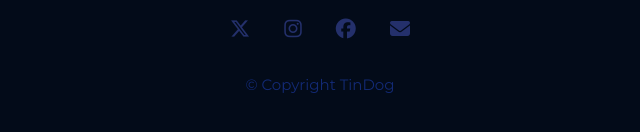
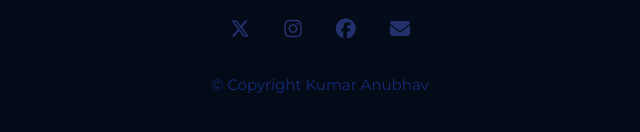
Before and after one commit to KumarAnubhav64/portfolio, a plain HTML site: page index.html in a window 1280 px wide. Shown: the part 2991-3123 px from the top of the page, 320-960 px from the left. Drawn offline with nearby package versions, Linux system fonts and the light colour scheme.

Commit message:
Please enter the commit message for your changes. Lines starting with '#' will be ignored, and an empty message aborts the commit.
On branch main
Your branch is up to date with 'origin/main'.

Changes to be committed:
	modified:   index.html

```diff
--- a/index.html
+++ b/index.html
@@ -210,7 +210,7 @@
             <i class="fa-brands fa-facebook fa-lg colour"></i></a>
           <a href="" class = "social">
             <i class="fa-solid fa-envelope fa-lg colour"></i></a>
-          <p class="copyright">© Copyright TinDog</p>
+          <p class="copyright">© Copyright Kumar Anubhav</p>
 
     </section>
   </body>
```
